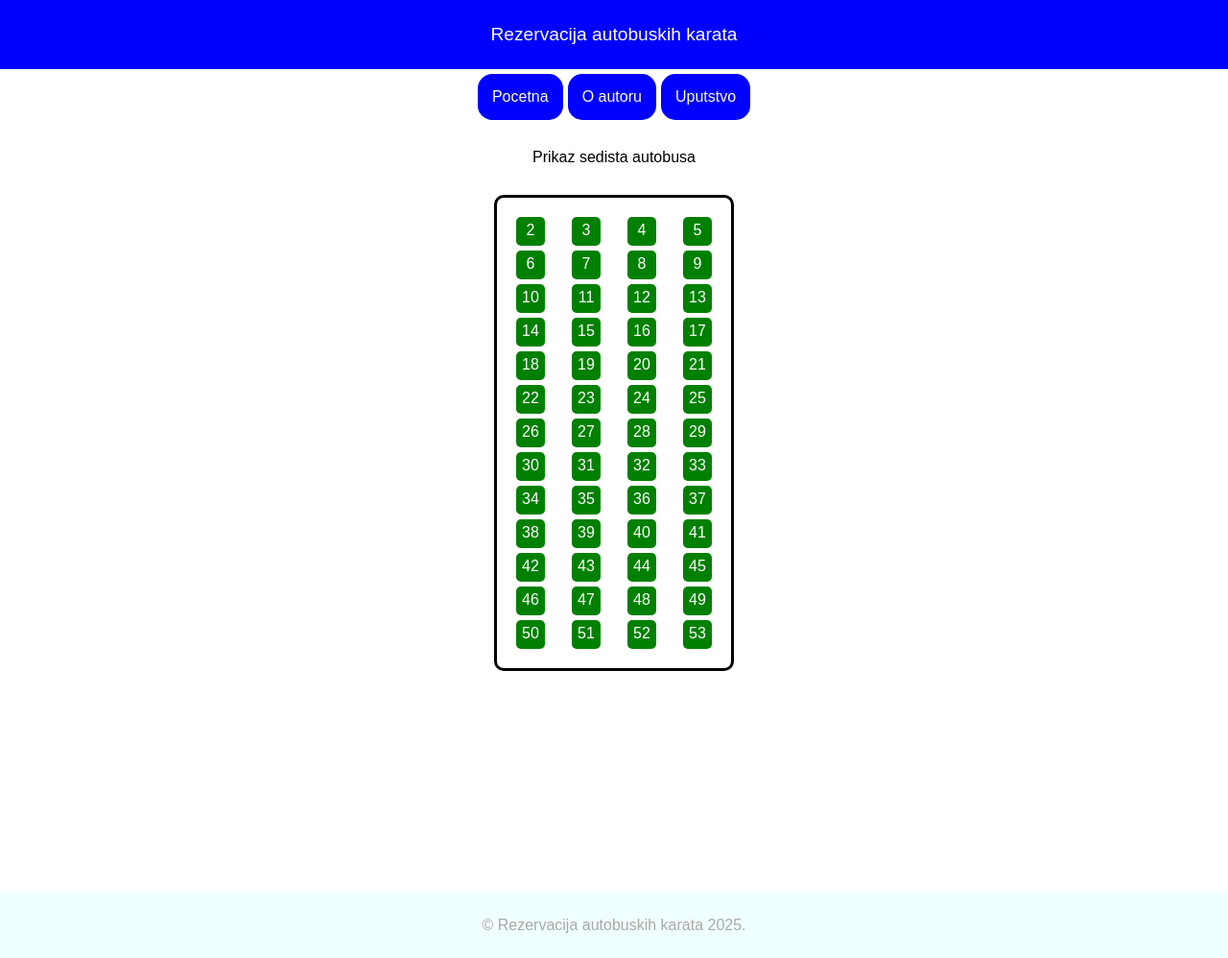
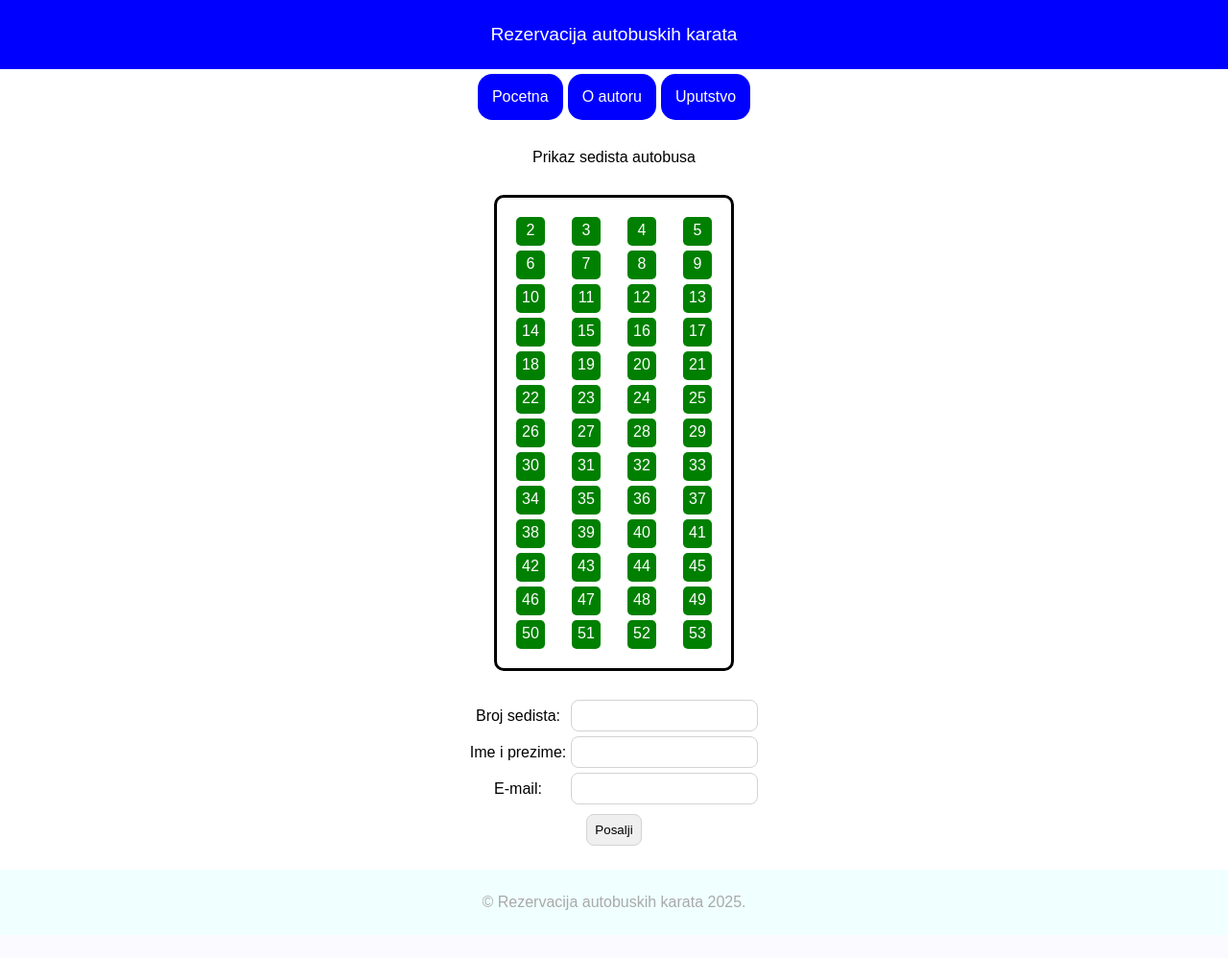
Before and after one commit to janamitrovic1/Matura, a PHP site: page / in a window 1280 px wide. Shown: the whole page at 96% size. After the commit the page ends 948 px from the top, so only its background shows below. Run offline with PHP 8.4, Linux system fonts and the light colour scheme.

Commit message:
front pocetne strane

```diff
--- a/B12/css/globals.css
+++ b/B12/css/globals.css
@@ -4,7 +4,15 @@
     box-sizing: border-box;
     font-family:Arial, Helvetica, sans-serif;
 }
+html, body {
+    height: 100%;
+}
 
+body {
+    display: flex;
+    flex-direction: column;
+    justify-content: space-between;
+}
 .header{
     background-color: blue;
     color:white;
--- a/B12/css/pocetna.css
+++ b/B12/css/pocetna.css
@@ -10,6 +10,7 @@ body{
     display: flex;
     flex-direction: column;
     gap:30px;
+    flex:1;
 }
 .autobus{
     border:3px solid black;
@@ -30,3 +31,20 @@ body{
     border-radius: 5px;
     background-color: green;
 }
+.grid{
+    display: grid;
+    grid-template-columns: auto auto;
+    place-content: center;
+    gap:5px;
+}
+input{
+    border-radius: 8px;
+    padding: 8px;
+    border:1px solid lightgray;
+}
+.kolona{
+    margin:auto;
+}
+input[type="submit"] {
+    margin-top: 10px; /* promeni broj po želji */
+}
--- a/B12/index.php
+++ b/B12/index.php
@@ -21,8 +21,32 @@
             </div>
         </div>
         <div>
+            <form action="">
+                <div class="grid">
+                    <div class="kolona">
+                        <label for="sediste">Broj sedista:</label>
+                    </div>
+                    <div class="kolona">
+                        <input name="sediste" id="sediste" type="text">
+                    </div>
+                    <div class="kolona">
+                        <label for="ime">Ime i prezime:</label>
+                    </div>
+                    <div class="kolona">
+                        <input name="ime" id="ime" type="text">
+                    </div>
+                    <div class="kolona">
+                        <label for="mail">E-mail:</label>
+                    </div>
+                    <div class="kolona">
+                        <input name="mail" id="mail" type="email">
+                    </div>
 
+                </div>
+                <input type="submit" value="Posalji">
+            </form>
         </div>
+
     </div>
     <?php
         require_once("components/footer.php");
```
